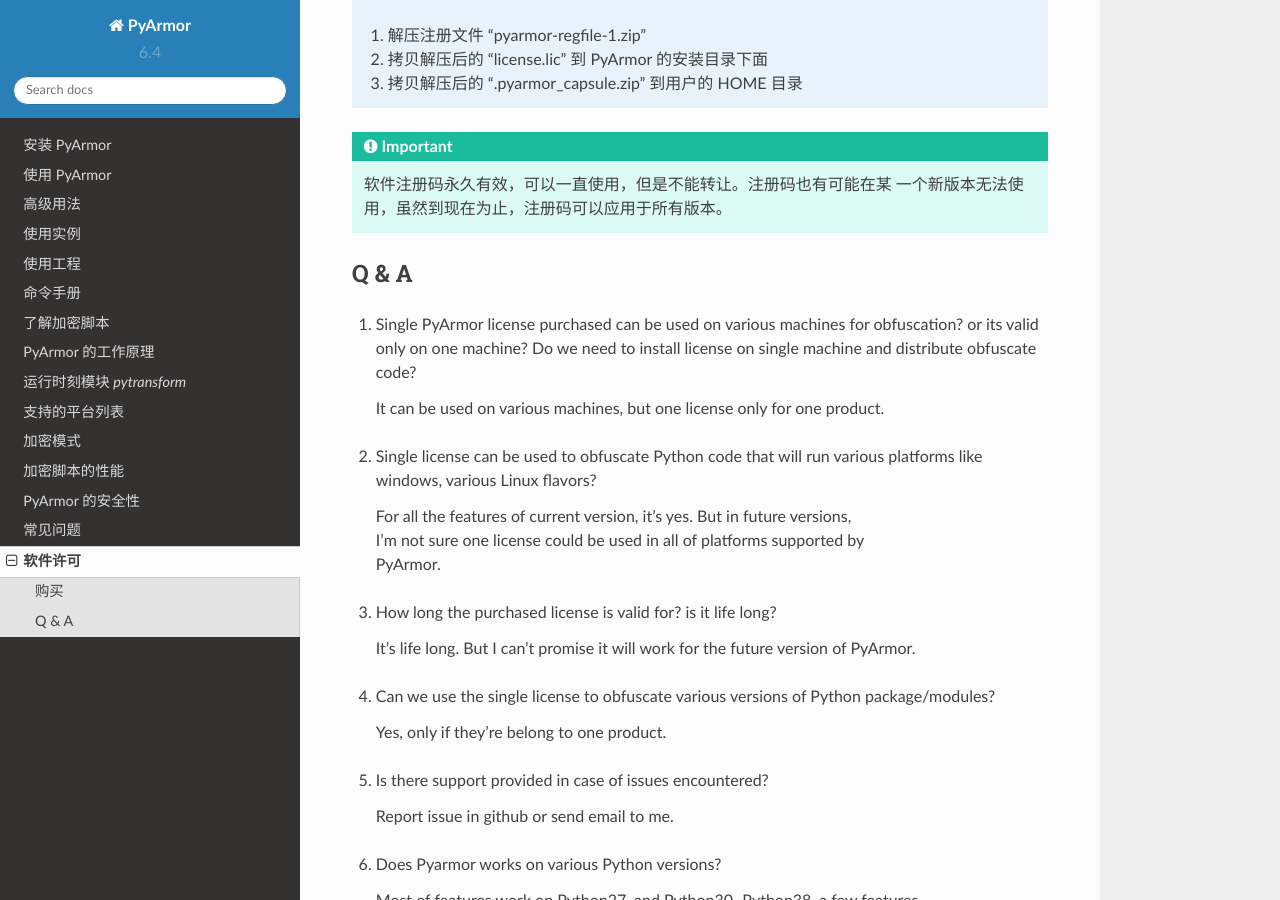
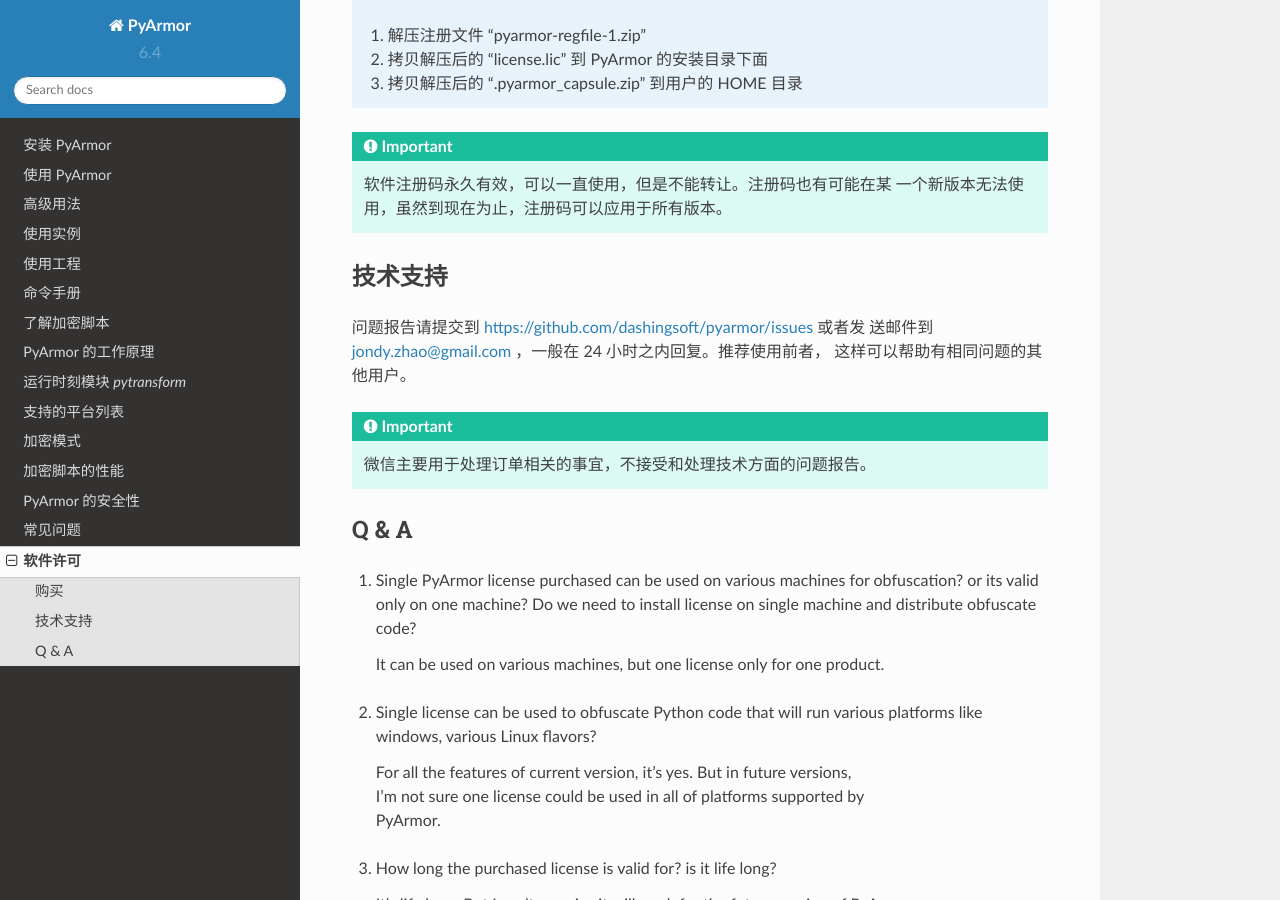
Before and after one commit to dashingsoft/pyarmor-docs-zh, a Sphinx documentation site: the page built from docs/license.rst, in a window 1280 px wide and 900 px high, scrolled down 1876 px. Built offline with Sphinx 7.4.7 and the Read the Docs theme 2.0.0, drawn with Linux system fonts in a browser that asks for light colours.

Commit message:
Add technical support item

```diff
--- a/docs/license.rst
+++ b/docs/license.rst
@@ -95,6 +95,17 @@
    软件注册码永久有效，可以一直使用，但是不能转让。注册码也有可能在某
    一个新版本无法使用，虽然到现在为止，注册码可以应用于所有版本。
 
+技术支持
+--------
+
+问题报告请提交到 https://github.com/dashingsoft/pyarmor/issues 或者发
+送邮件到 jondy.zhao@gmail.com ，一般在 24 小时之内回复。推荐使用前者，
+这样可以帮助有相同问题的其他用户。
+
+.. important::
+
+   微信主要用于处理订单相关的事宜，不接受和处理技术方面的问题报告。
+
 Q & A
 -----
 
```
